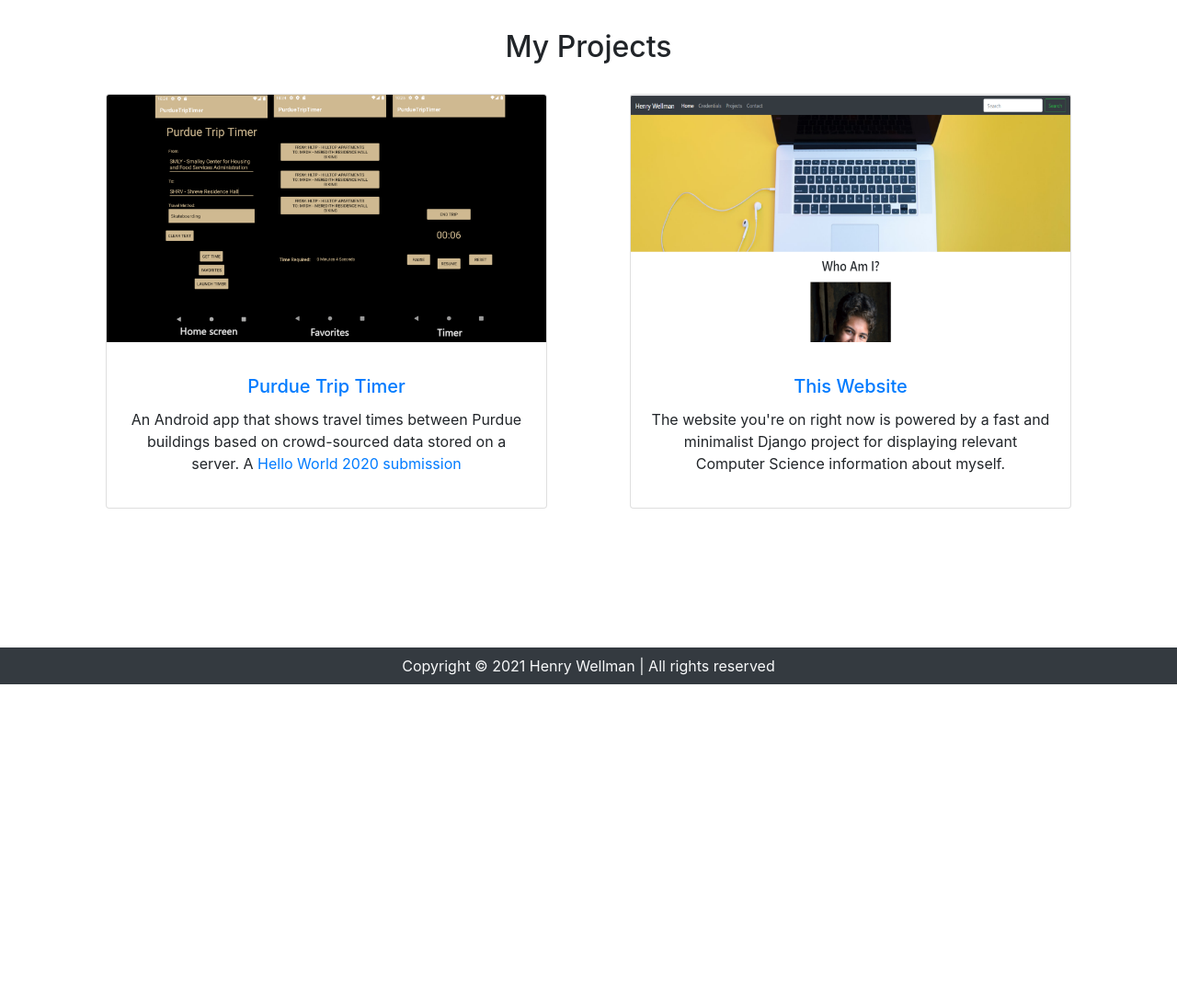
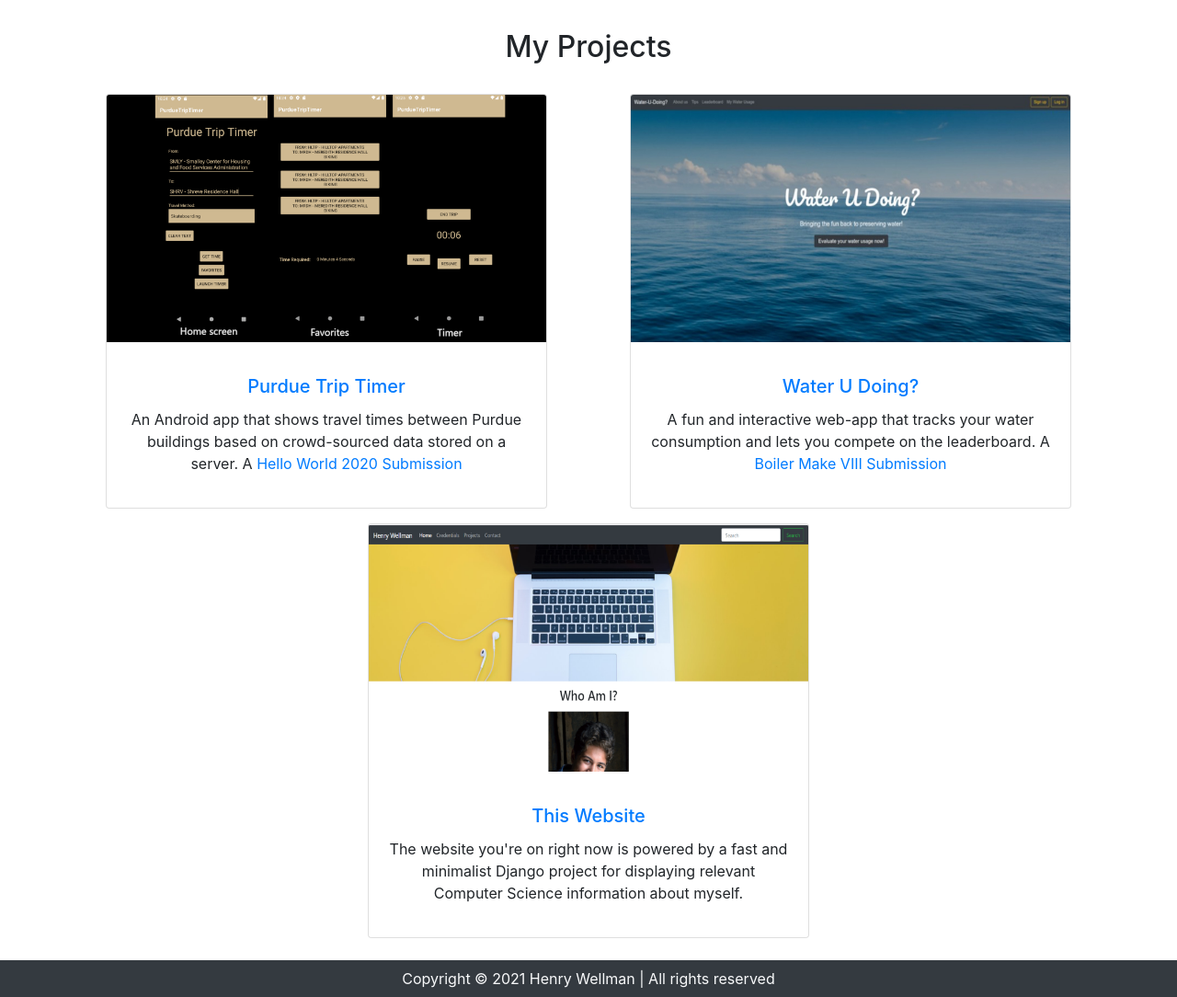
Before and after one commit to HenryWellman/personal-portfolio-site, a Django app: page /projects in a window 1280 px wide. Shown: the part 56-1140 px from the top of the page at 92% size. Before the commit the page ends 800 px from the top, so only its background shows below. Run offline with Django 3.2, Linux system fonts and the light colour scheme.

Commit message:
Updated Projects Page

```diff
--- a/portfolio/portfolio/settings.py
+++ b/portfolio/portfolio/settings.py
@@ -30,7 +30,7 @@ SECRET_KEY = 'secret you cannot have'
 # SECURITY WARNING: don't run with debug turned on in production!
 DEBUG = False
 
-ALLOWED_HOSTS = ['localhost', 'henrywellman.com', 'www.henrywellman.com']
+ALLOWED_HOSTS = ['henrywellman.com', 'www.henrywellman.com']
 
 
 # Application definition
--- a/portfolio/templates/projects.html
+++ b/portfolio/templates/projects.html
@@ -78,7 +78,7 @@
                     </h5>
                     <p class="card-text">An Android app that shows travel times between Purdue buildings
                       based on crowd-sourced data stored on a server. A
-                      <a href="https://devpost.com/software/purdue-triptimer">Hello World 2020 submission</a>
+                      <a href="https://devpost.com/software/purdue-triptimer">Hello World 2020 Submission</a>
                       <div class="space-4000"></div>
                     </p>
 
@@ -87,7 +87,25 @@
             </div>
         </div>
 
+
         <div class="col-md-6 py-2">
+		<div class ="card" style="width: 30rem;" id="center">
+			<figure class="">
+				<img src="/media/card image.jpg" class="card-img-top" alt="...">
+			</figure>
+                <div class="card-body">
+			<h5 class="card-title">
+				<a href="https://github.com/HenryWellman/waterudoing" class="card-link"> Water U Doing? </a> </h5>
+			<p class="card-text"> A fun and interactive web-app that tracks your water consumption
+			and lets you compete on the leaderboard. A
+			<a href="https://devpost.com/software/water-u-doing"> Boiler Make VIII Submission</a>
+			<div class="space-4000"></div>
+			</p>
+		</div>
+		</div>
+	</div>
+
+        <div class="col-md-12 py-2">
             <div class="card" style="width: 30rem;" id="center">
 		    <figure class="">
 			     <img src="/media/firstHomePage2.PNG" class="card-img-top" alt="...">
@@ -104,8 +122,9 @@
 
     </div>
   </div>
-</div><div id="footer" class="text-center text-light bg-dark py-2">Copyright © 2021 Henry Wellman | All rights reserved
 </div>
+
+ <footer class="text-center text-light bg-dark py-2">Copyright © 2021 Henry Wellman | All rights reserved</footer>
 
   <!-- Optional JavaScript; choose one of the two! -->
 
```
